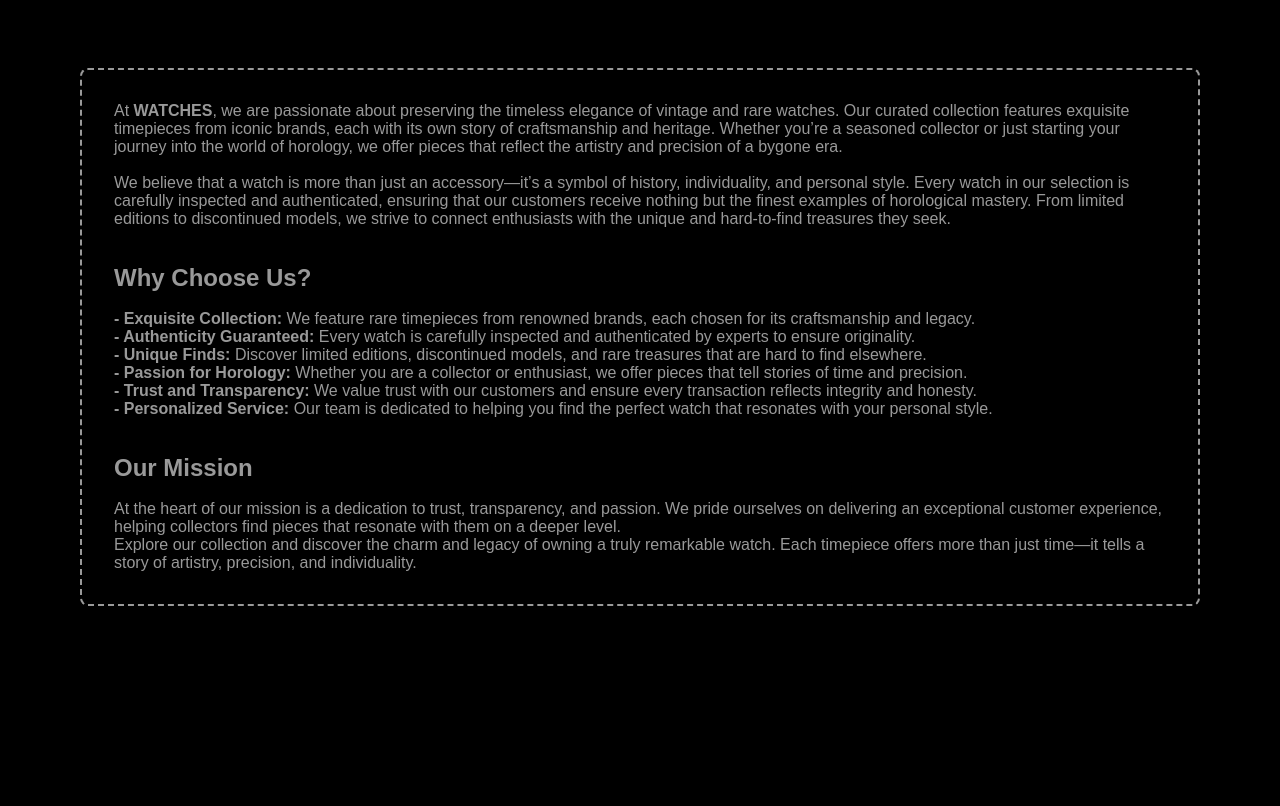
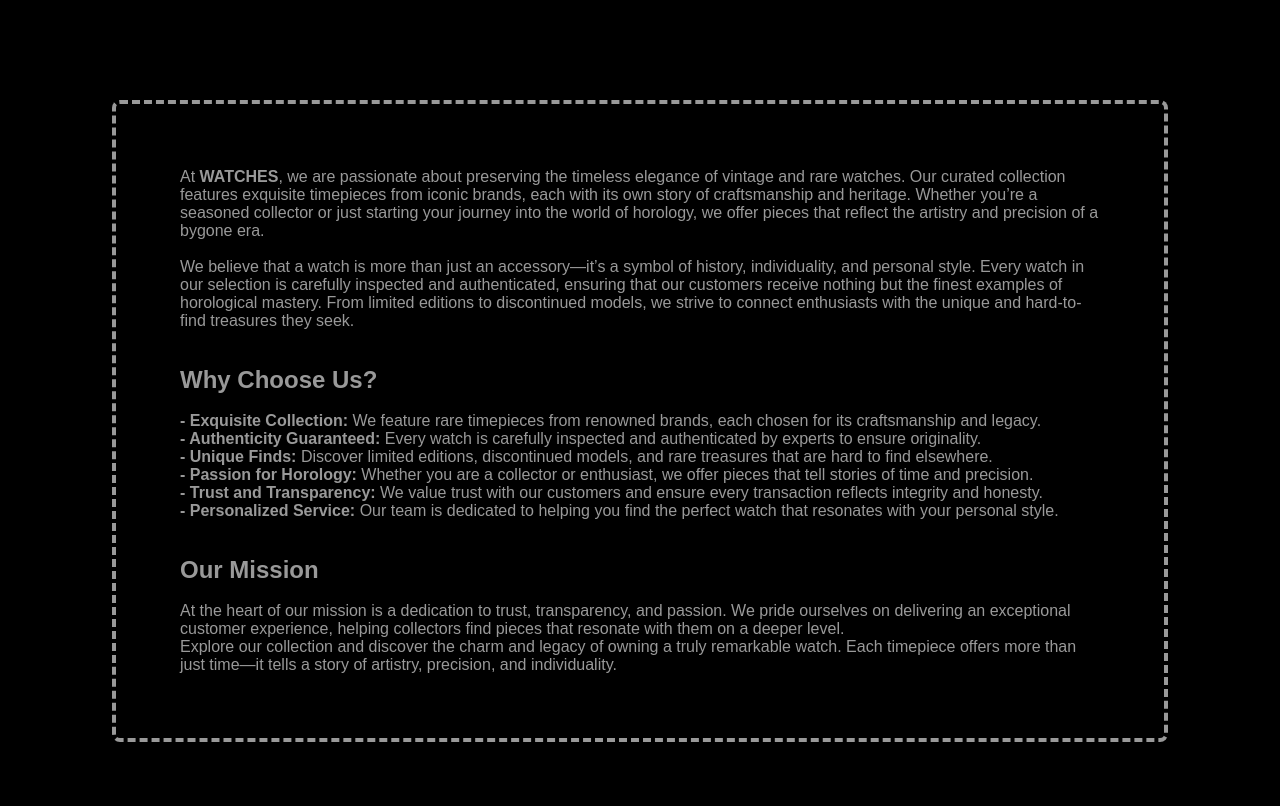
Before and after one commit to rohit-rajput1/django_app, a Django app: page /about/ in a window 1280 px wide. Shown: the part 127-933 px from the top of the page. Before the commit the page ends 733 px from the top, so only its background shows below. Run offline with Django 5.2, Linux system fonts and the light colour scheme; some web fonts are replaced.

Commit message:
CSS Updated of about page

```diff
--- a/static/css/styles.css
+++ b/static/css/styles.css
@@ -380,25 +380,25 @@ img{
     display: flex;
     justify-content: center;
     align-items: center;
-    padding: 2rem 0;
+    padding: 4rem 2rem;
     min-height: 70vh;
 }
 
 .about-content {
     position: relative;
-    padding: 2rem;
+    padding: 4rem;
     background-color: var(--body-color);
     color: var(--text-color);
     font-size: var(--normal-font-size);
-    border: 2px dashed var(--text-color); /* Cutout border effect */
+    border: 4px dashed var(--text-color); /* Cutout border effect */
     border-radius: 8px;
     box-shadow: 0 4px 8px rgba(0, 0, 0, 0.1);
     transition: box-shadow 0.3s, transform 0.3s;
 }
 
 .about-content:hover {
-    box-shadow: 0 8px 16px rgba(0, 0, 0, 0.2);
-    transform: scale(1.02); /* Slight zoom on hover */
+    box-shadow: 0 16px px rgba(0, 0, 0, 0.2);
+    transform: scale(1.5); /* Slight zoom on hover */
 }
 
 .about-header {
```
